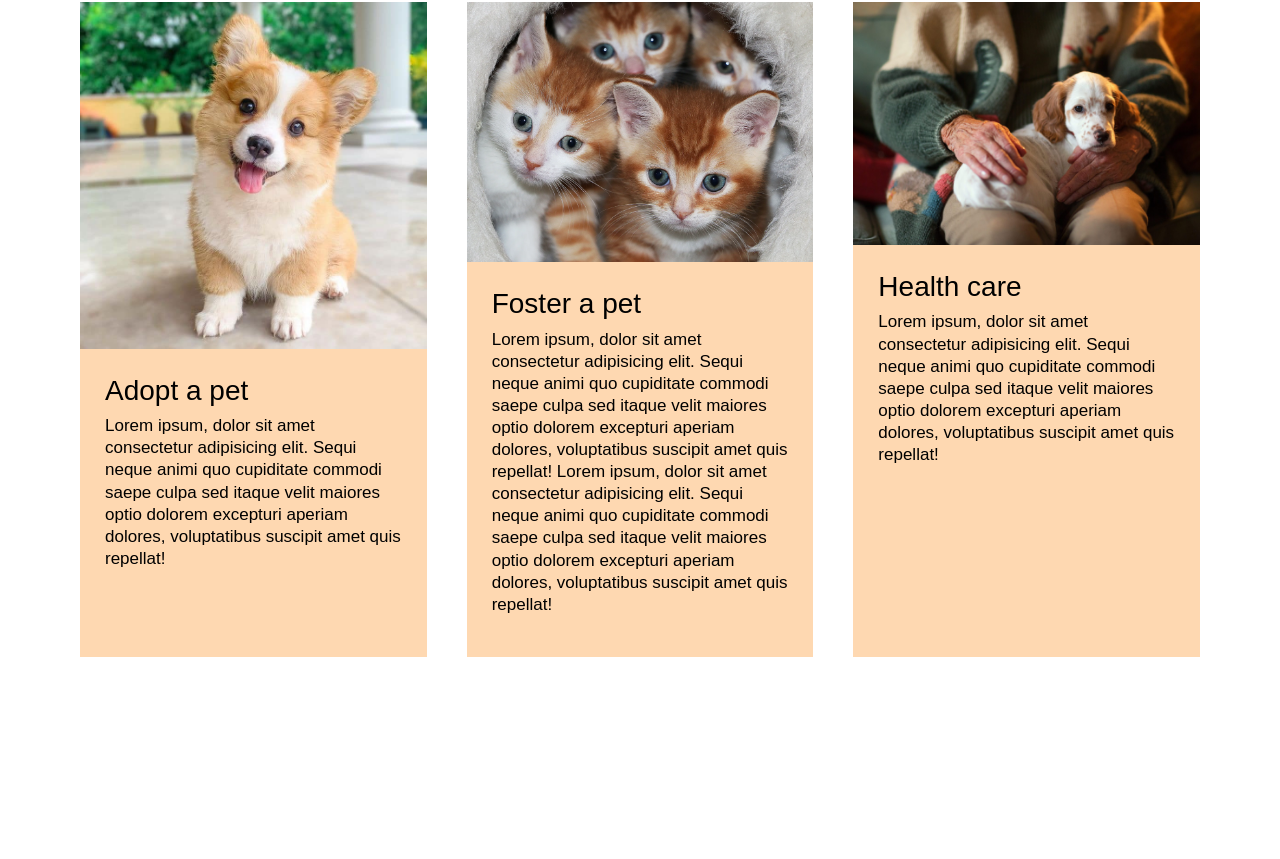
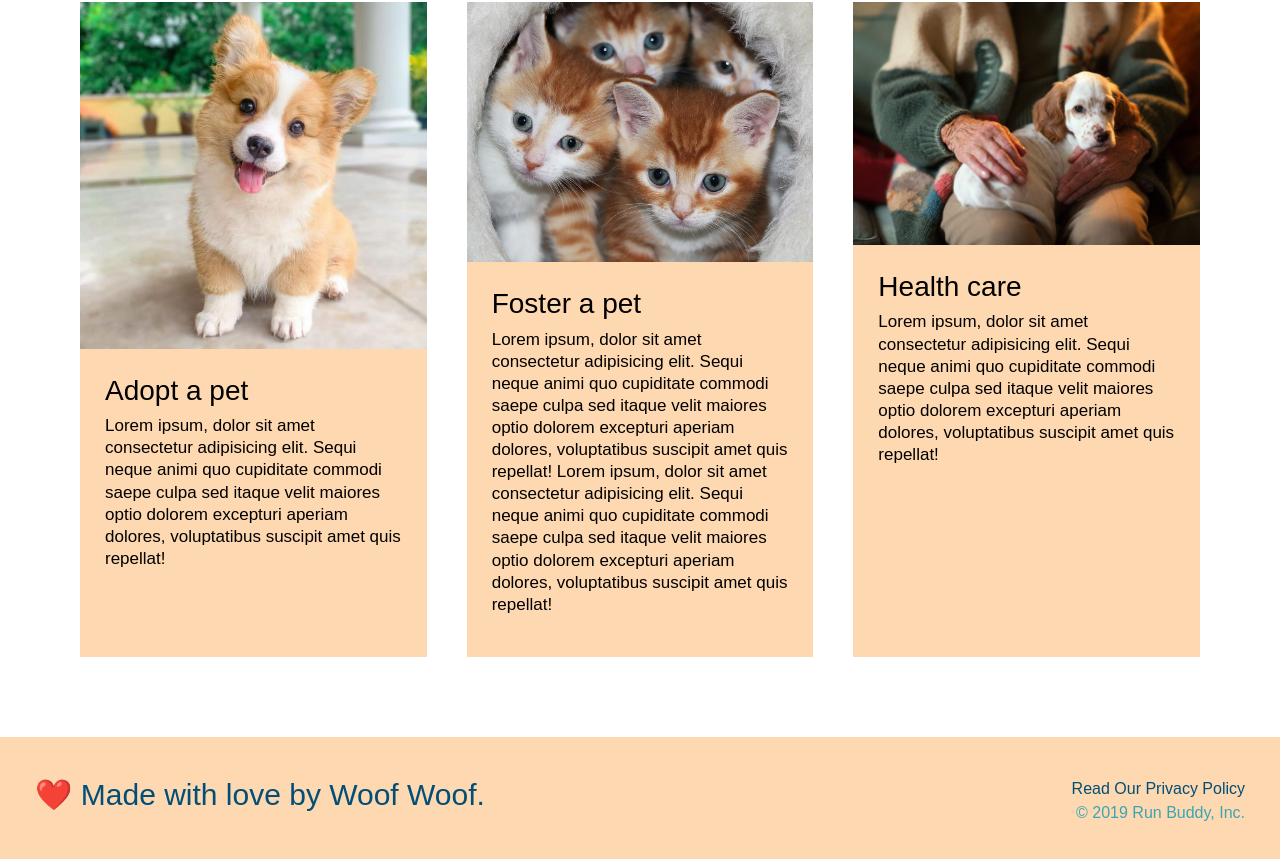
Before and after one commit to KvTsira/adopt-a-pet, a React (Create React App) app in the folder client/: page / in a window 1280 px wide. Shown: the part 1008-1867 px from the top of the page. Before the commit the page ends 1745 px from the top, so only its background shows below. Built offline with nearby package versions, Linux system fonts and the light colour scheme; a web font is replaced by a local one.

Commit message:
footer component

```diff
--- a/client/src/App.js
+++ b/client/src/App.js
@@ -4,6 +4,7 @@ import SearchPets from './pages/SearchPets';
 import SavedPets from './pages/SavedPets';
 import Navbar from './components/Navbar';
 import Home from './pages/Home';
+import Footer from './components/Footer'
 
 import {
   ApolloClient,
@@ -46,6 +47,7 @@ function App() {
             <Route exact path='/saved' component={SavedPets} />
             <Route render={() => <h1 className='display-2'>Wrong page!</h1>} />
           </Switch>
+          <Footer />
         </>
       </Router>
     </ApolloProvider>
--- a/client/src/components/Details.css
+++ b/client/src/components/Details.css
@@ -85,7 +85,7 @@
 
   /* FOOTER STYLES START */
   footer {
-    background: #fce138;
+    background:  #FED8B1;
     padding: 40px 35px;
     display: flex;
     justify-content: space-between;
--- /dev/null
+++ b/client/src/components/Footer.js
@@ -0,0 +1,19 @@
+import React from 'react';
+
+function Footer() {
+    return (
+
+
+<footer>
+<h2>❤️ Made with love by Woof Woof.</h2>
+<div>
+  <a href="./privacy-policy.html">Read Our Privacy Policy</a><br/>
+  &copy; 2019 Run Buddy, Inc.
+</div>
+</footer>
+
+    )
+
+    }
+
+    export default Footer
```
